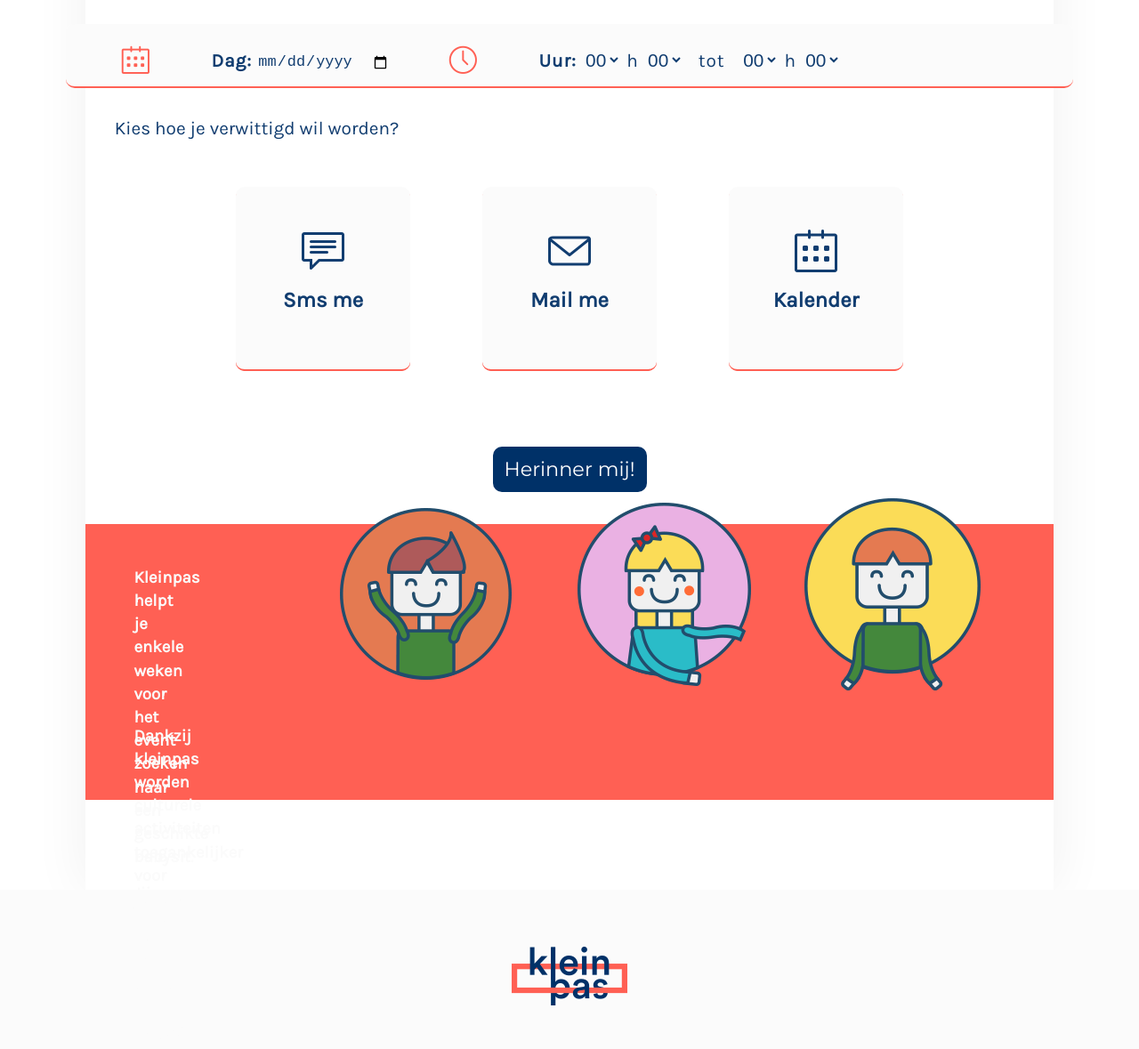
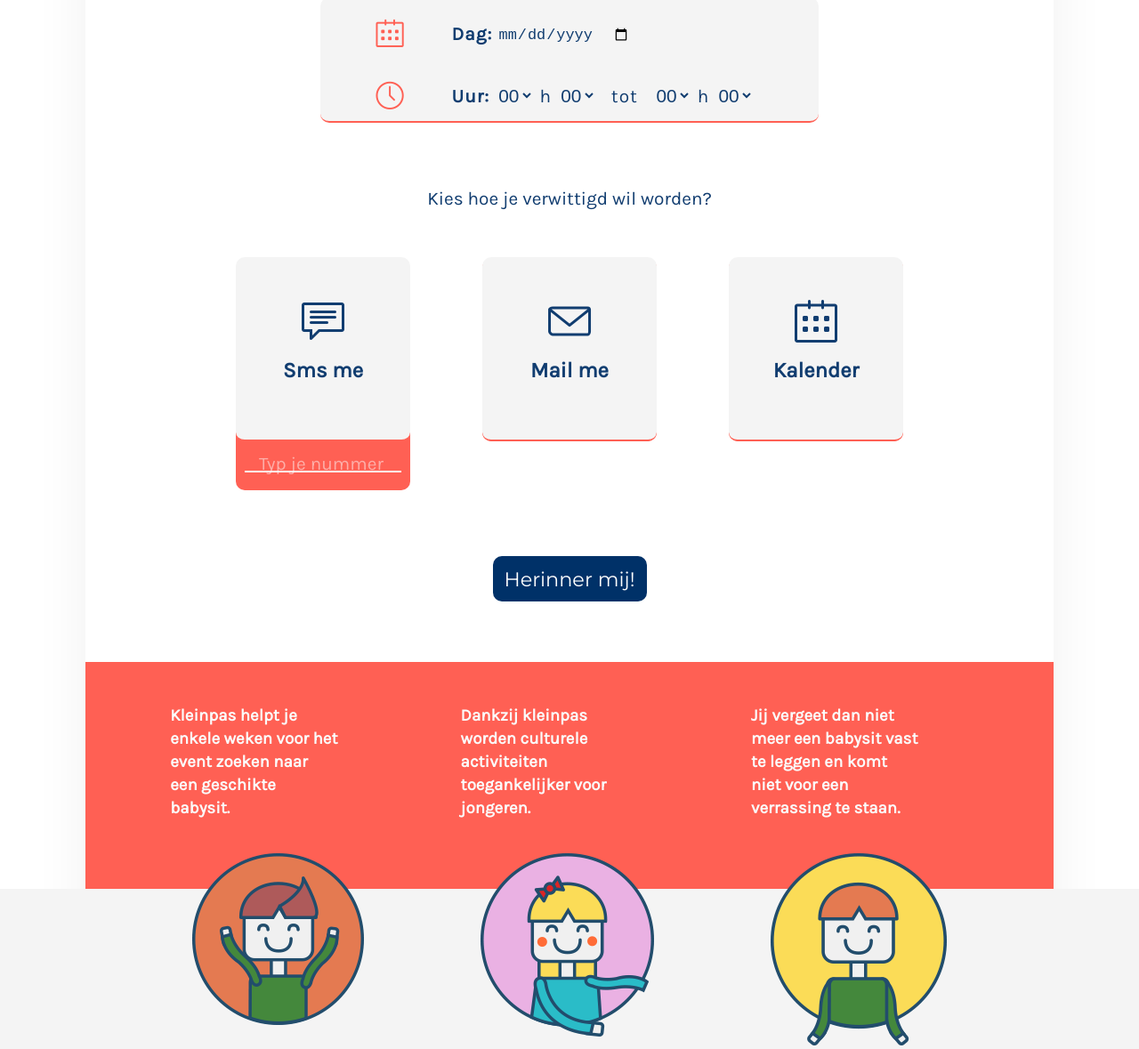
Before and after one commit to osoc16/kleinpas, a plain HTML site: page index.html in a window 1280 px wide. Shown: the part 780-1959 px from the top of the page at 89% size. Drawn offline with nearby package versions, Linux system fonts and the light colour scheme.

Commit message:
Update styles.css

```diff
--- a/assets/css/styles.css
+++ b/assets/css/styles.css
@@ -1,4 +1,8 @@
 * { padding: 0; margin: 0;}
+
+body {
+    position: relative;
+}
 
 h1 {
     font-size: 3em;
@@ -15,7 +19,11 @@
 
 .logo {
     text-align: center;
-    margin: 25px 0;
+    margin: 20px 0 15px 0;
+}
+
+.logo img {
+    width: 100px;
 }
 
 img.illustration-main {
@@ -30,6 +38,7 @@
     padding: 3%;
     font-weight: 200;
     font-size: 1.3em;
+    text-align: center;
 }
 
 button {
@@ -48,12 +57,13 @@
     position: absolute;
     left: 0;
     right: 0;
+    margin-top: 2em;
+    cursor: pointer;
 }
 
 div.content-notify {
     box-shadow: 0px 0px 63.05px 2px rgba(0, 0, 0, 0.06);
     width: 85%;
-    height: 1300px;
     border-radius: 10px 10px 0 0;
     background-color: rgb(255, 255, 255);
     margin: 0 auto;
@@ -62,10 +72,14 @@
 
 div.date-time {
     border-radius: 10px;
-    background-color: rgb(251, 251, 251);
-    margin-left: -2%;
-    margin-right: -2%;
+    background-color: rgb(244, 244, 244);
+    margin-left: auto;
+    margin-right: auto;
+    width: 50%;
+    min-width: 35em;
     border-bottom: 2px solid rgb(255, 96, 84);
+    margin-top: em;
+    margin-bottom: 2.5em;
 }
 
 .date-time * {
@@ -76,12 +90,13 @@
     font-size: 1.3em;
     letter-spacing: 1px;
     margin-bottom: 10px;
+    display: block;
+    margin-left: 3em;
 }
 
 .dt-icon {
     margin-top: .8em;
-    margin-left: 5em;
-    margin-right: 3em;
+    margin-right: 1.5em;
     font-size: 1.5em;
     color: rgb(255, 96, 84);
 }
@@ -136,7 +151,7 @@
 
 .notify-button {
     border-radius: 10px;
-    background-color: rgb(251, 251, 251);
+    background-color: rgb(244, 244, 244);
     width: 196px;
     height: 205px;
     border-bottom: 2px solid rgb(255, 96, 84);
@@ -202,7 +217,18 @@
     transition: 0.5s ease;
 }
 
+#textme {
+    bottom: 150px;
+}
 
+.white-line {
+    width: 176px;
+    position: absolute;
+    bottom: 20px;
+    left: 10px;
+    height: 2px;
+    background-color: rgb(251, 251, 251);
+}
 
 .notify-field input {
     z-index: 1;
@@ -220,7 +246,6 @@
 }
 
 .notify-field input:focus {
-    text-decoration: underline;
 }
 
 .notify-field input::-webkit-input-placeholder { /* Chrome */
@@ -248,17 +273,26 @@
     color: white;
     background-color: rgb(255, 96, 84);
     width: 100%;
-    box-sizing: border-box;-
+    box-sizing: border-box;
     text-align: center;
     font-size: 0.9em;
     font-family: "Karla";
-    height: 240px;
-    margin-top: 8%;
+    margin-top: 15%;
+    display: flex;
+    flex-direction: column;
+    z-index: 1;
+}
+
+.promo-texts {
     display: flex;
     flex-direction: row;
     justify-content: space-around;
+    width: 100%;
+    margin: 0;
+    flex-grow: 2;
     padding-left: 5%;
     padding-right: 5%;
+    box-sizing: border-box;
 }
 
 .promo-part {
@@ -273,32 +307,49 @@
     font-size: 1.3em;
     margin-top: 2.5em;
     padding-right: 3em;
+    padding-bottom: 2em;
     color: rgb(251, 251, 251);
     font-weight: 600;
     line-height: 1.4em;
-    height: 7em;
 }
 
 .promo-pictures {
     display: flex;
     width: 100%;
     flex-direction: row;
-    justify-content: space-around;
-    position: relative;
-    bottom: 6.5em;
+    justify-content: space-between;
+    height: 220px;
+    padding: 0;
+    margin: 0;
+    padding-left: 5%;
+    padding-right: 5%;
+    box-sizing: border-box;
+    align-items: flex-start;
 }
 
 .puppet {
     display: block;
     margin-left: auto;
     margin-right: auto;
-    margin-top: 2.4em;
     object-fit: none;
+    z-index: 3;
+}
+
+.grey-background {
+    background-color: rgb(244, 244, 244);
+    height: 185px;
+    z-index: 2;
+    display: block;
+    position: absolute;
+    bottom: 265px;
+    left: 0;
+    right: 0;
 }
 
 footer {
     text-align: center;
-    background-color: rgb(251, 251, 251);
+    background-color: rgb(244, 244, 244);
+    height: 270px;
 }
 
 footer img {
@@ -311,25 +362,3 @@
     padding-bottom: 2em;
     font-weight: 600;
 }
-
-@media (max-width: 1400px) {
-    .promo {
-        height: 310px;
-    }
-}
-
-@media (max-width: 1300px) {
-    .dt-icon {
-        margin-left: 2em;
-        margin-right: 2em;
-    }
-}
-
-@media (max-width: 1030px) {
-    div.date-time {
-    }
-
-    .dt-icon {
-        margin-top: 1em;
-    }
-}
```
